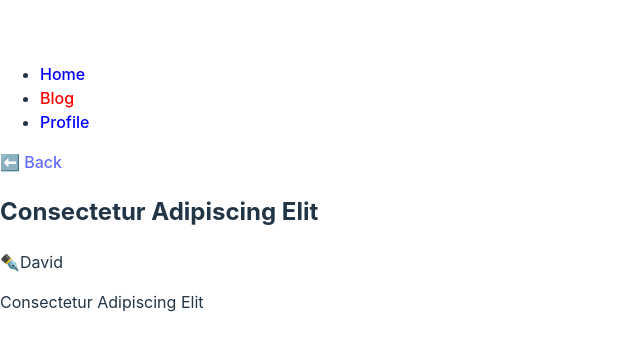
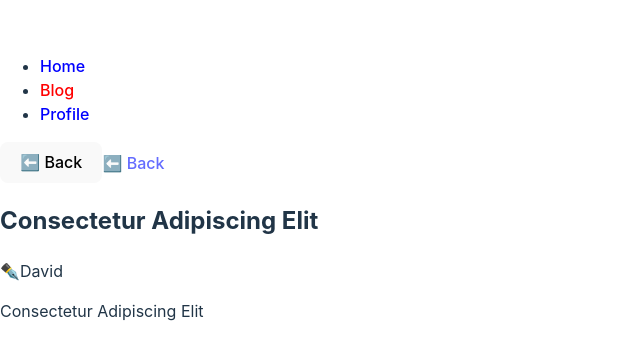
Before and after one commit to afperdomo2/curso-react-router6, a React (Vite) app: page /#/blog/consectetur-adipiscing-elit in a window 1280 px wide. Shown: the part 212-572 px from the top of the page, without its empty margins (0-640 px from the left). Built offline with nearby package versions, Linux system fonts and the light colour scheme.

Commit message:
Usando el hook de useNavigate para acceder al historial de navegación

```diff
--- a/src/pages/BlogPost.jsx
+++ b/src/pages/BlogPost.jsx
@@ -1,13 +1,21 @@
-import { Link, useParams } from "react-router-dom";
+import { Link, useNavigate, useParams } from "react-router-dom";
 import { posts } from "../data/postsData";
 
 function BlogPost() {
+  const navigate = useNavigate();
+
   const { slug } = useParams();
 
   const post = posts.find((post) => post.slug === slug);
 
+  const returnToBlog = () => {
+    navigate(-1); // Se devuelve a la página anterior
+  };
+
   return (
     <>
+      <button onClick={returnToBlog}>⬅️ Back</button>
+
       <Link to="/blog">⬅️ Back</Link>
 
       <h2>{post.title}</h2>
```
